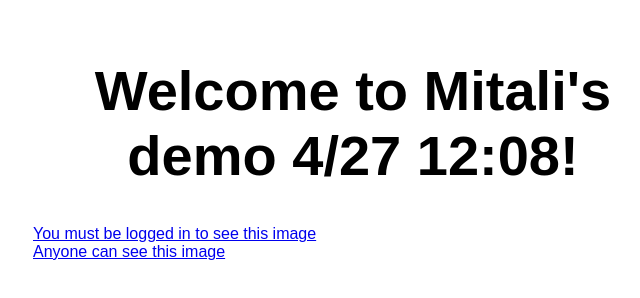
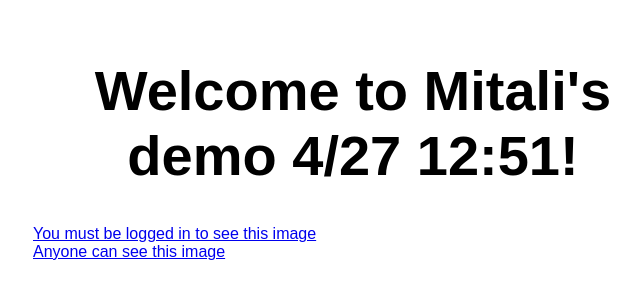
Before and after one commit to mkarmark/afd-repo-1, a plain HTML site: page src/index.html in a window 1280 px wide. Shown: the full height of the page, 287-927 px from the left. Drawn offline with Linux system fonts and the light colour scheme.

Commit message:
Update index.html

```diff
--- a/src/index.html
+++ b/src/index.html
@@ -10,7 +10,7 @@
 
 <body>
   <main>
-    <h1>Welcome to Mitali's demo 4/27 12:08!</h1>
+    <h1>Welcome to Mitali's demo 4/27 12:51!</h1>
         <a href="/puppy.jpg">You must be logged in to see this image </a>
     <br/>
         <a href="/puppy2.jpg">Anyone can see this image</a>
```
